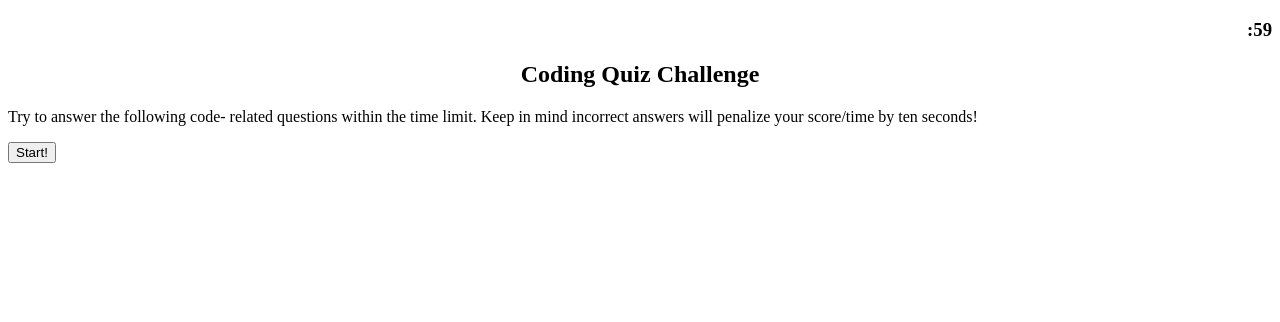
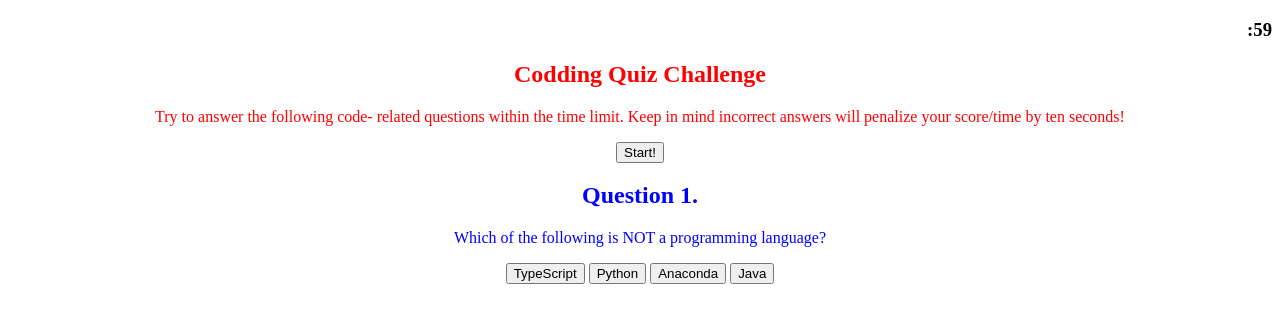
Before and after one commit to RayFlaherty/Quiz-Show, a plain HTML site: page index.html in a window 1280 px wide. Both pictures are taken after a click on the button "Start!". Drawn offline with Linux system fonts and the light colour scheme.

Commit message:
updating work

```diff
--- a/assets/script.js
+++ b/assets/script.js
@@ -1,5 +1,6 @@
-var instructions =document.querySelector ("#instructions")
-var question1El = document.querySelector("#question1");
+//var instructionsEl =document.querySelector ("#start-menu")
+//var question1El = document.querySelector("#question1");
+//var wrongAnswerQ1= document.querySelector ("#1A","#1B","1D");
 
 const buttonEl=document.querySelector("#start");
     // ON CLICK TIMER START
@@ -15,10 +16,11 @@ const buttonEl=document.querySelector("#start");
     timeleft -= 1;
   }, 1000);
     //ON CLICK DISPLAY REPLACE INSTRUCTION WITH QUESTION ONE
-    if (instructions== 'block'){
-      instructions.style.display ="none"
+    document.querySelector('#question1').classList.remove('hidden');
+    document.getElementById('#instructions').classList.remove('start-menu')
     }
 
+
+
+
     var question1El
-
-    }
--- a/assets/style.css
+++ b/assets/style.css
@@ -3,12 +3,21 @@ h2 {
     text-align: center;
 
 }
-.instructions p{
+
+.show{
     display: block;
+}
+.start-menu{
+
     text-align: center;
+    color: red;
 }
 
-.question1  {
+.question{
+    text-align: center;
+    color: blue;
+}
+.hidden{
     display: none;
 }
 
--- a/index.html
+++ b/index.html
@@ -11,19 +11,30 @@
 
     <h3 id="countdown">:60</h3>
 
-    <h2>Coding Quiz Challenge</h2>
-      <div class="instrucions" id="instrucions">
-        <p>Try to answer the following code- related questions within the time limit. Keep in mind incorrect answers will penalize your score/time by ten seconds!</p>
-        </div>
-        <div class="start">
+
+    <div id="instrucions" class="start-menu">
+
+            <h2>Codding Quiz Challenge</h2>
+            <P>Try to answer the following code- related questions within the time limit. Keep in mind incorrect answers will penalize your score/time by ten seconds!</P>
+            <div class="start">
             <button class="btn" id="start">Start!</button>
-        </div>
+            </div>
+
+    </div>
 
 
 
-    <h2 class="question1" id="question1">Question 1.</h2>
-        <p class="question1" id="question1">This is tough, but you can keep going</p>
 
+    <div id="question1" class="hidden">
+        <div class="question">
+        <h2 >Question 1.</h2>
+            <p>Which of the following is NOT a programming language?</p>
+            <button id="1A">TypeScript</button>
+            <button id="1B">Python</button>
+            <button id="1C">Anaconda</button>
+            <button id="1D">Java</button>
+        </div>
+    </div>
 
 
 </body>
```
